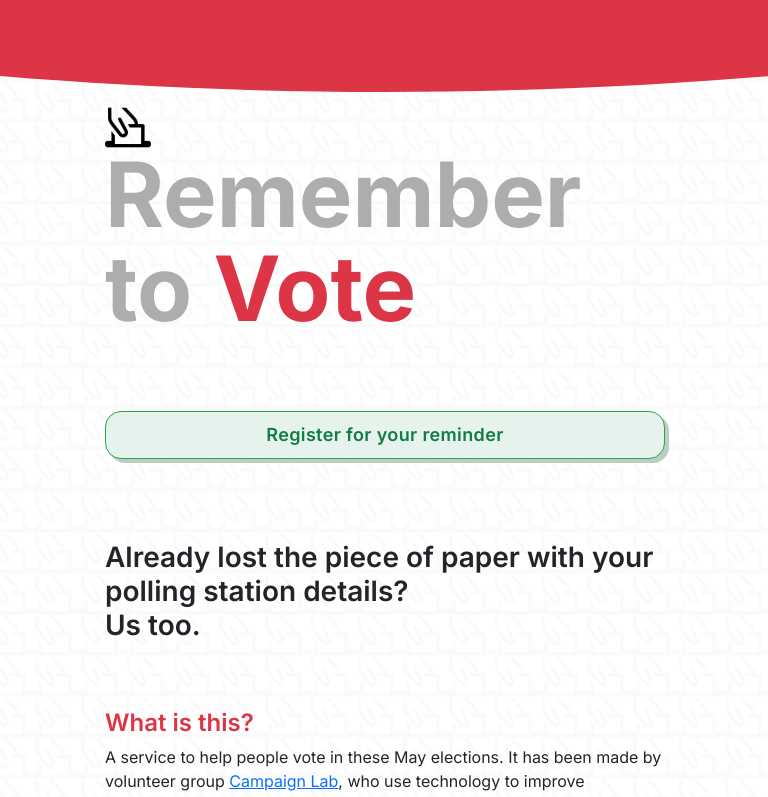
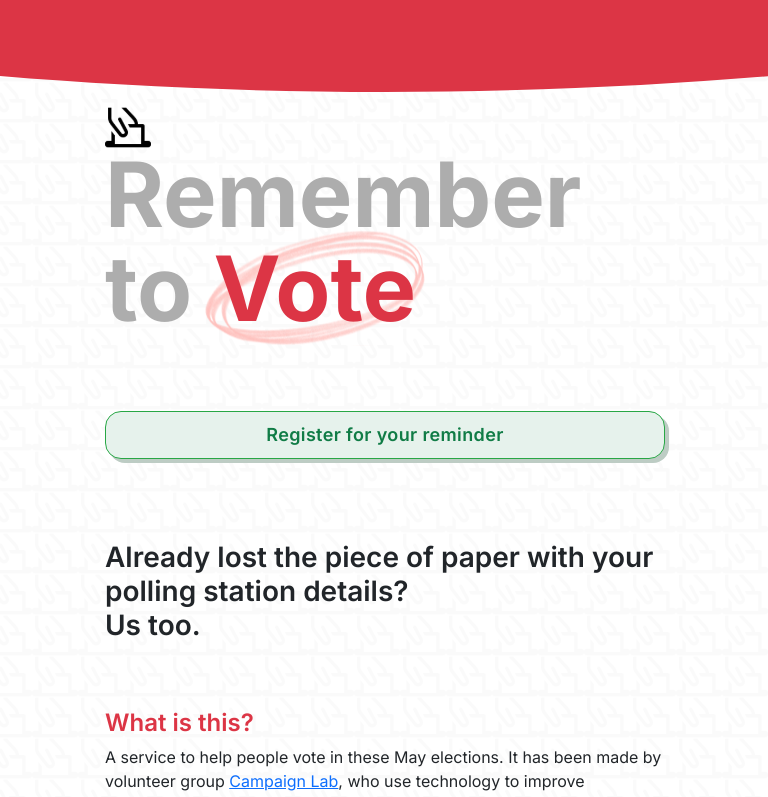
Before and after one commit to Curtis-Turk/Remember-to-Vote, a Next.js app: page / in a window 768 px wide. Shown: the top 797 px of the page. Built offline with nearby package versions, Linux system fonts and the light colour scheme.

Commit message:
added pink oval styling to 768

```diff
--- a/styles.css
+++ b/styles.css
@@ -137,11 +137,11 @@ h4 {
     margin-bottom: 75px !important;
   }
 
-  /* #pink-oval-600 {
+  #pink-oval-600 {
     display: inline !important;
-    left: 135px;
-    top: 225px;
-  } */
+    left: 205px;
+    top: 215px;
+  }
 }
 
 @media screen and (max-width: 681px) and (min-width: 601px) {
```
